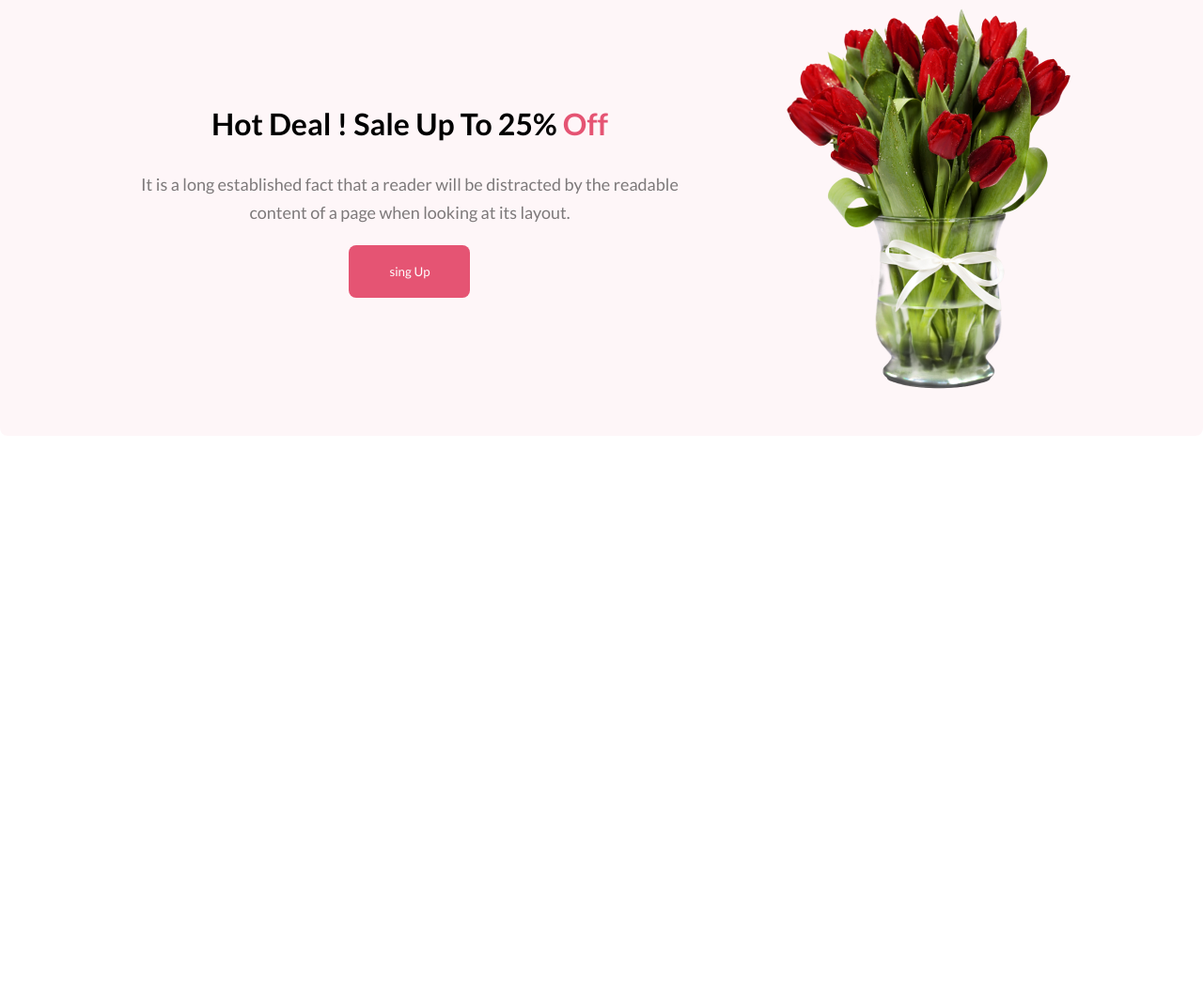
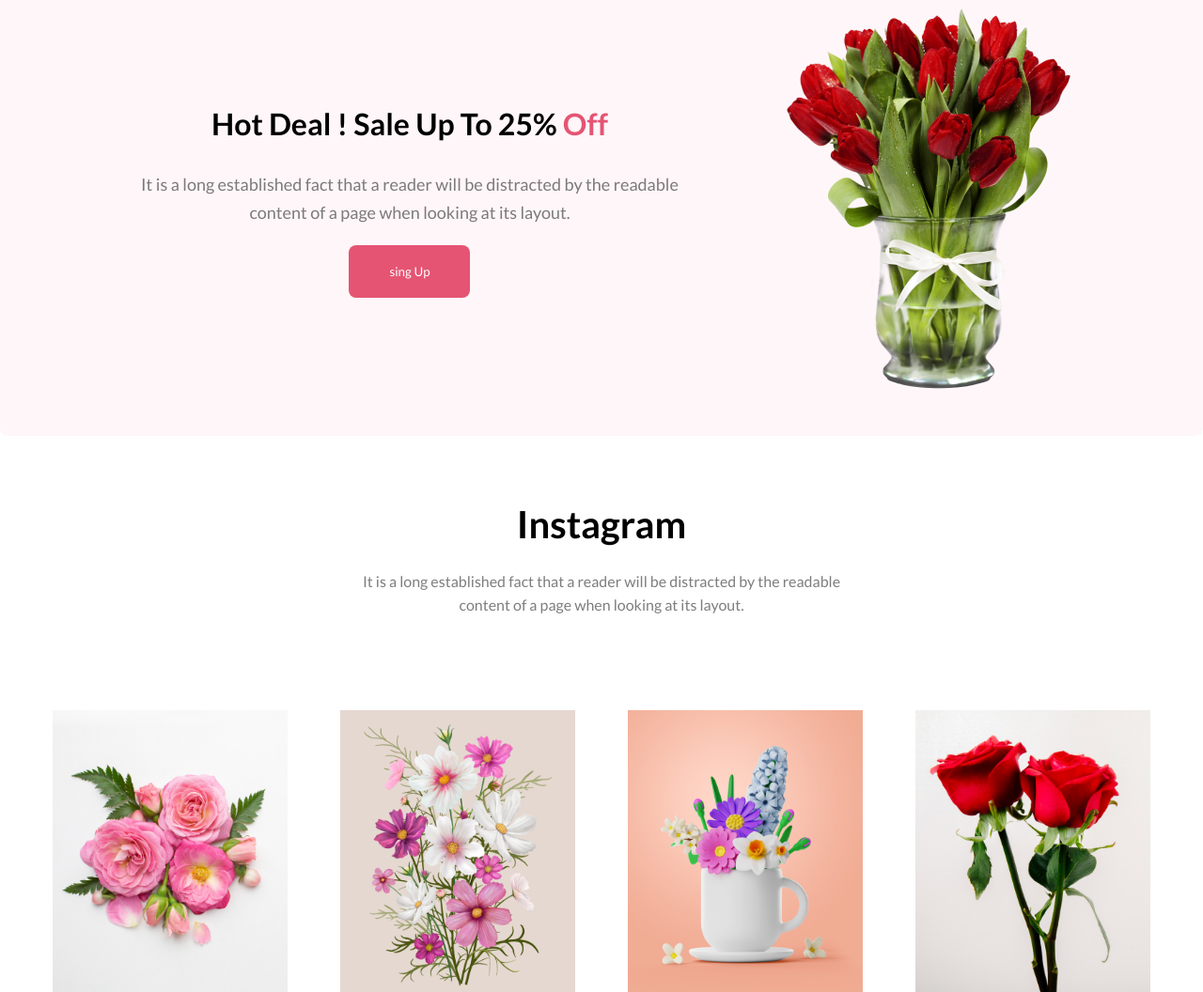
Before and after one commit to Md-Abdur-Razzak/flowers-website, a plain HTML site: page index.html in a window 1280 px wide. Shown: the part 2518-3574 px from the top of the page at 94% size. Before the commit the page ends 2982 px from the top, so only its background shows below. Drawn offline with Linux system fonts and the light colour scheme.

Commit message:
Instagram section added

```diff
--- a/index.html
+++ b/index.html
@@ -94,6 +94,19 @@
         </div>
     </div>
 
+   <!--  Social Media Section -->
+   <div class="catagary-name">
+        <h1 class="catagary-title">Instagram</h1>
+        <p class="catagary-descraption">It is a long established fact that a reader will be distracted by the readable <br> content of a page when looking at its layout.</p>
+    </div>
+    <div class="Instagram-img-galary">
+        <div>
+            <div class="Instagram-img1 img-galary"></div>
+            <div class="Instagram-img2 img-galary"></div>
+            <div class="Instagram-img3 img-galary"></div>
+            <div class="Instagram-img4 img-galary"></div>
+        </div>
+    </div>
 
    </main>
    <footer>
--- a/style.css
+++ b/style.css
@@ -147,3 +147,33 @@ font-weight: 800;
     margin-top: 30px;
     margin-bottom: 20px;
 }
+/* ----- Social Media Section ------ */
+.Instagram-img-galary>div{
+        display: flex;
+        justify-content: space-evenly;
+
+
+}
+.img-galary{
+
+    width: 250px;
+    height: 300px;
+    margin-top: 100px;
+    background-repeat: no-repeat;
+    background-size: 100% 100%;
+
+    background-color: #E55473;
+}
+.Instagram-img1{
+
+    background-image:url("./img/Flower\ 01.png");
+}
+.Instagram-img2{
+    background-image: url("./img/Rectangle\ 4.png");
+}
+.Instagram-img3{
+    background-image:url("./img/Rectangle\ 5.png");
+}
+.Instagram-img4{
+    background-image: url("./img/Rectangle\ 6.png");
+}
```
